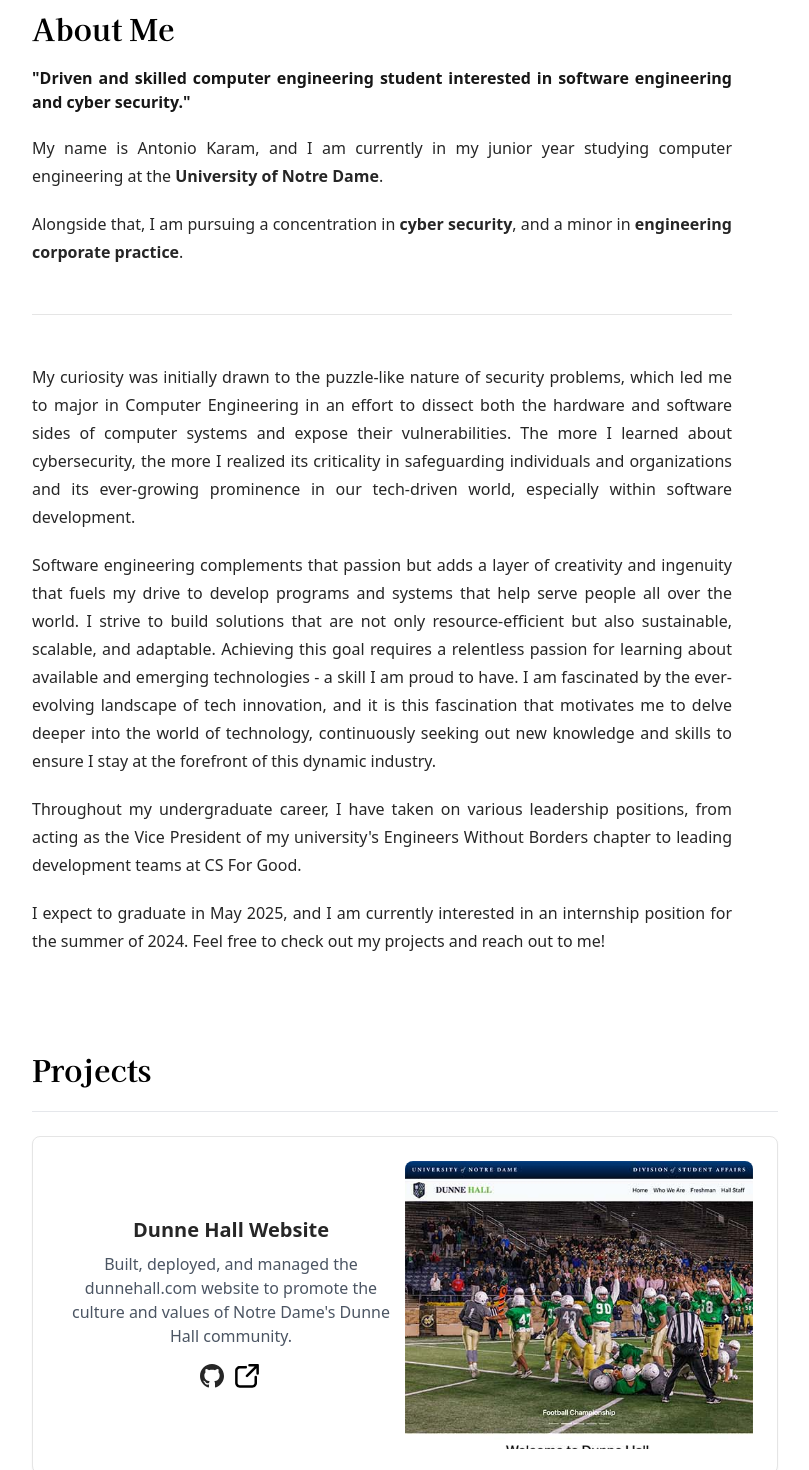
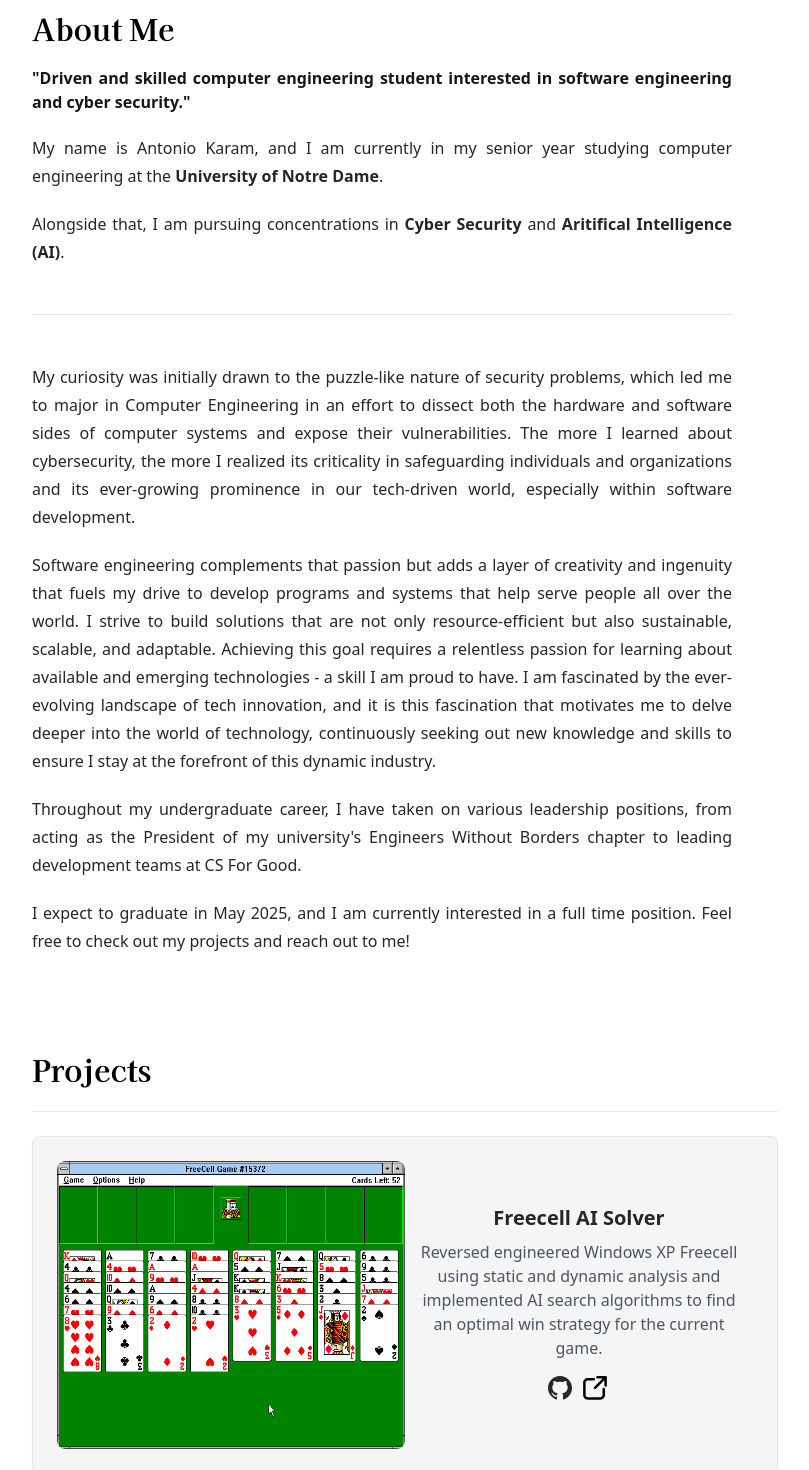
Before and after one commit to AntonioKaram/Portfolio, a Next.js app: page / in a window 1280 px wide. Shown: the part 1400-2870 px from the top of the page, without its empty margins (310-1119 px from the left). Built offline with nearby package versions, Linux system fonts and the light colour scheme.

Commit message:
some updates

```diff
--- a/app/page.tsx
+++ b/app/page.tsx
@@ -12,6 +12,15 @@ import {
 } from "../components/icons";
 
 const projects = [
+  {
+    id: 0,
+    title: "Freecell AI Solver",
+    description:
+      "Reversed engineered Windows XP Freecell using static and dynamic analysis and implemented AI search algorithms to find an optimal win strategy for the current game.",
+    imageUrl: "/freecell.png",
+    githubLink: "https://github.com/AntonioKaram/Freecell-AI-Solver",
+    websiteLink: "https://drive.google.com/file/d/1IDUjCIZfACdZfAUUqpGrJCJtGphgBFVK/view?usp=sharing",
+  },
   {
     id: 1,
     title: "Dunne Hall Website",
@@ -43,7 +52,7 @@ const projects = [
     id: 4,
     title: "Linear Shift Feedback Register Chip",
     description:
-      "Proposed, designed, and tested, and synthesized an 8-bit LFSR chip in Verilog for the Google-Sponsored eFabless digital GF180nm shuttle, passing the Multi-Project Wafer and Tapeout tests.",
+      "Proposed, designed, and tested, and synthesized an 8-bit LFSR chip in Verilog and won the Google-Sponsored eFabless digital GF180nm shuttle, passing the Multi-Project Wafer and Tapeout tests.",
     imageUrl: "/lfsr.png",
     githubLink: "https://github.com/AntonioKaram/Final-Project-LFSR",
     websiteLink: "https://platform.efabless.com/shuttles/GFMPW-1",
@@ -67,7 +76,6 @@ const projects = [
     websiteLink: "",
   },
 
-  // Add more projects as needed
 ];
 
 const inter = Inter({ subsets: ["latin"] });
@@ -484,14 +492,14 @@ export default function Home() {
             software engineering and cyber security."
           </h4>
           <p>
-            My name is Antonio Karam, and I am currently in my junior year
+            My name is Antonio Karam, and I am currently in my senior year
             studying computer engineering at the <b>University of Notre Dame</b>
             .
           </p>
           <p>
-            Alongside that, I am pursuing a concentration in{" "}
-            <b>cyber security</b>, and a minor in{" "}
-            <b>engineering corporate practice</b>.
+            Alongside that, I am pursuing concentrations in{" "}
+            <b>Cyber Security</b> and {" "}
+            <b>Aritifical Intelligence (AI)</b>.
           </p>
           <hr />
 
@@ -520,13 +528,13 @@ export default function Home() {
           </p>
           <p>
             Throughout my undergraduate career, I have taken on various leadership
-            positions, from acting as the Vice President of my university's
+            positions, from acting as the President of my university's
             Engineers Without Borders chapter to leading development teams at CS
             For Good.
           </p>
           <p>
             I expect to graduate in May 2025, and I am currently interested in
-            an internship position for the summer of 2024. Feel free to check
+            a full time position. Feel free to check
             out my projects and reach out to me!
           </p>
         </div>
@@ -556,7 +564,7 @@ export default function Home() {
                       <img
                         src={project.imageUrl}
                         alt={project.title}
-                        className={(project.id < 4) ? "w-full h-full ease-in-out duration-[6s] hover:-translate-y-3/4" : "h-72 rounded-lg" }
+                        className={(project.id < 4 && project.id != 0) ? "w-full h-full ease-in-out duration-[6s] hover:-translate-y-3/4" : "h-72 rounded-lg" }
                       />
                     </div>
                   </div>
@@ -698,19 +706,6 @@ export default function Home() {
               <a
                 rel="noopener noreferrer"
                 target="_blank"
-                href="tel:+15746211852"
-                className="flex h-full w-full border border-neutral-200 dark:border-neutral-800 rounded-lg p-4 no-underline items-center text-neutral-800 dark:text-neutral-200 hover:dark:bg-neutral-900 hover:bg-neutral-100 transition-all justify-between"
-              >
-                <div className="flex items-center">
-                  <PhoneIcon />
-                  <div className="ml-3">Phone</div>
-                </div>
-                <ArrowIcon />
-              </a>
-
-              <a
-                rel="noopener noreferrer"
-                target="_blank"
                 href="mailto:antonio.c.karam@gmail.com"
                 className="flex h-full w-full border border-neutral-200 dark:border-neutral-800 rounded-lg p-4 no-underline items-center text-neutral-800 dark:text-neutral-200 hover:dark:bg-neutral-900 hover:bg-neutral-100 transition-all justify-between"
                 download
```
Also changed, not shown: public/freecell.png (added), 1 other file (tests, documents, lock files or other folders).
